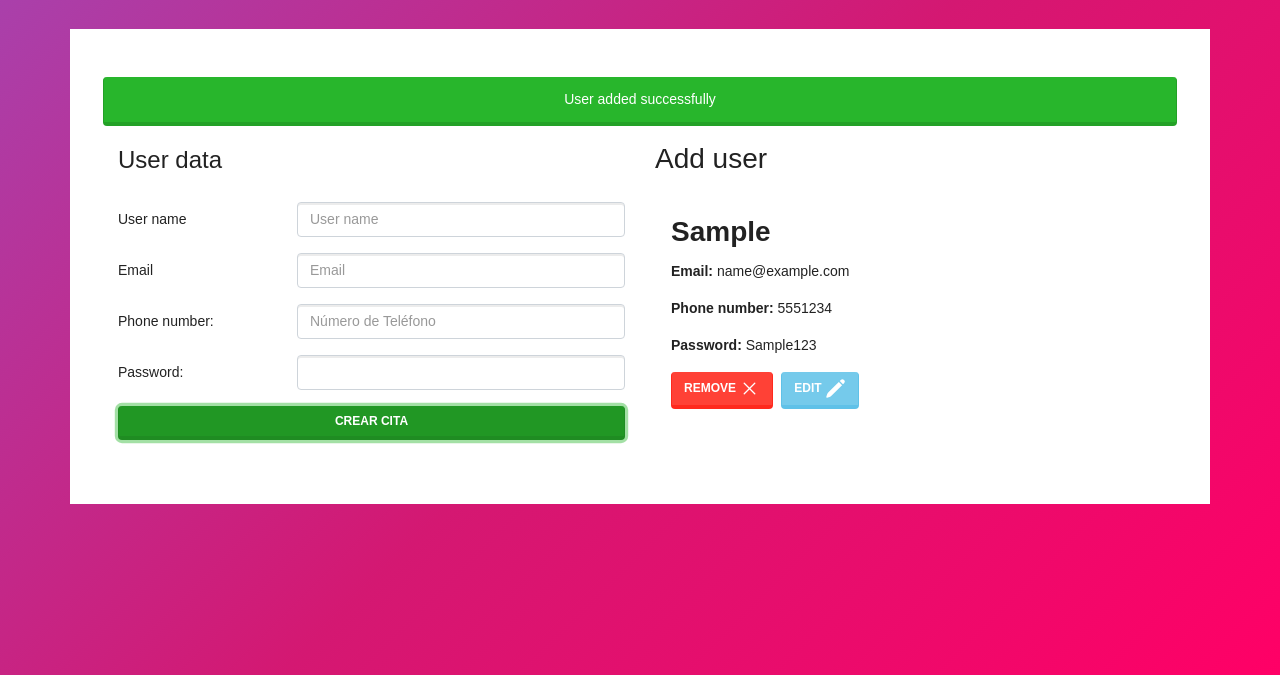
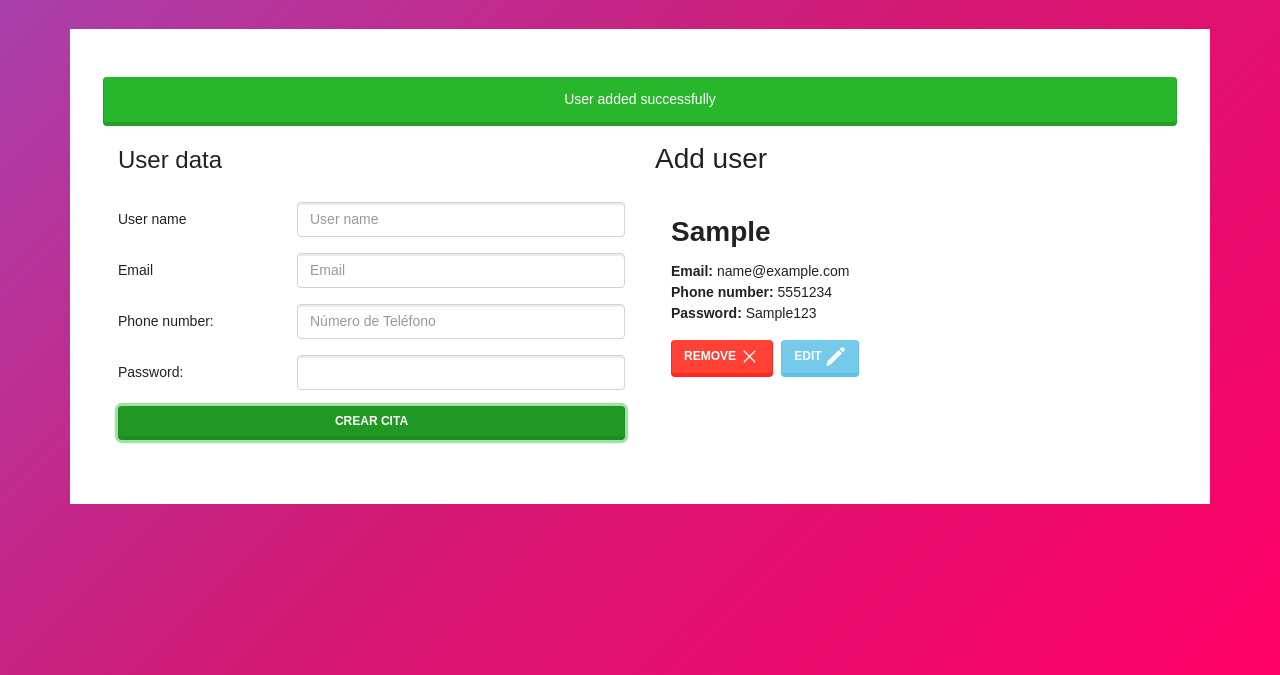
Before and after one commit to CarlosGal19/Users-Manager, a plain HTML site: page index.html in a window 1280 px wide. Both pictures are taken after typing "Sample", "name@example.com", "5551234", "Sample123" into the empty fields and a click on the button "CREAR CITA". Shown: the part 125-800 px from the top of the page. Drawn offline with Linux system fonts and the light colour scheme.

Commit message:
feat: style to code added

```diff
--- a/css/app.css
+++ b/css/app.css
@@ -24,27 +24,24 @@ html {
   header h1 {
     color: white;
   }
-  .lista-citas .cita {
+  .lista-users .users {
     border-bottom: 1px solid #e1e1e1;
     padding: 2rem;
     padding-bottom: 3rem;
 
   }
-  .lista-citas .cita:last-of-type {
+   .lista-users .users:last-of-type {
     border-bottom: 0;
   }
 
-  .lista-citas .cita p {
+  .lista-users .users p {
     margin:0;
   }
-  .lista-citas .cita button {
+  .lista-users .users button {
     margin-top: 1rem!important;
   }
-  .lista-citas .cita span {
+  .lista-users .users span {
     font-weight: bold;
-  }
-  textarea {
-      height: 200px!important;
   }
 
   svg {
--- a/js/app.js
+++ b/js/app.js
@@ -111,7 +111,7 @@ function printUsers() {
         const { userName, email, phone, password, id } = user;
 
         const divUser = document.createElement('div');
-        divUser.classList.add('cita', 'p-3');
+        divUser.classList.add('users', 'p-3');
         divUser.dataset.id = id;
 
         const userNameParagraph = document.createElement('h2');
```
